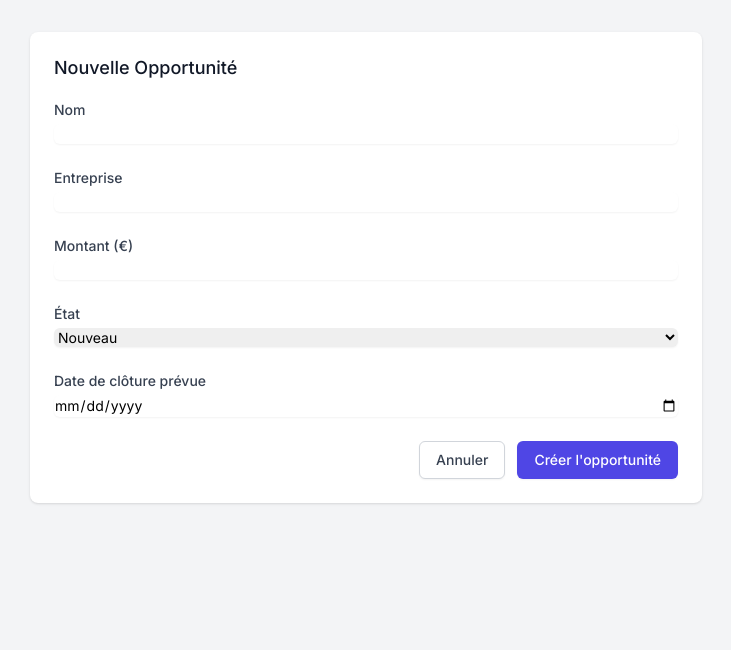
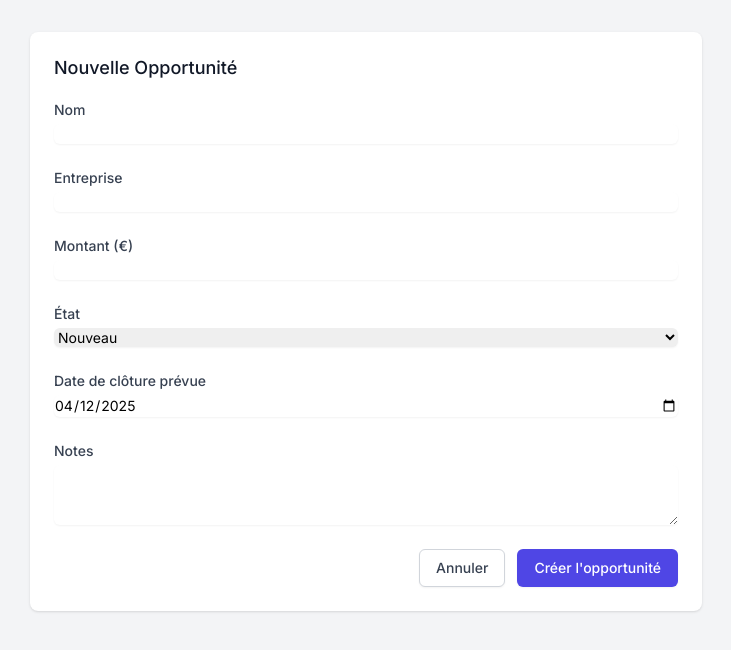
Before and after one commit to cGithu33/sales-crm, a Next.js app: page /opportunities/new in a window 1280 px wide. Shown: the top 650 px of the page, without its empty margins (274-1005 px from the left). Built offline with nearby package versions, Linux system fonts and the light colour scheme; no server answers; sample sign-in values are in the browser's storage.

Commit message:
feat: auto-fill opportunity form with scanned card data

```diff
--- a/app/opportunities/new/page.tsx
+++ b/app/opportunities/new/page.tsx
@@ -1,14 +1,23 @@
 'use client'
 
 import { useSession } from 'next-auth/react'
-import { useRouter } from 'next/navigation'
-import { FormEvent, useState } from 'react'
+import { useRouter, useSearchParams } from 'next/navigation'
+import { FormEvent, useEffect, useState } from 'react'
 
 export default function NewOpportunity() {
   const { data: session, status } = useSession()
   const router = useRouter()
+  const searchParams = useSearchParams()
   const [error, setError] = useState('')
   const [loading, setLoading] = useState(false)
+  const [formData, setFormData] = useState({
+    name: '',
+    company: '',
+    value: '',
+    stage: 'Nouveau',
+    closeDate: new Date().toISOString().split('T')[0],
+    notes: ''
+  })
 
   // Redirection si non authentifié
   if (status === 'unauthenticated') {
@@ -25,18 +34,33 @@ export default function NewOpportunity() {
     )
   }
 
+  // Récupérer les données de l'URL au chargement
+  useEffect(() => {
+    const company = searchParams.get('company')
+    const name = searchParams.get('name')
+    const email = searchParams.get('email')
+    const phone = searchParams.get('phone')
+
+    setFormData(prev => ({
+      ...prev,
+      company: company || '',
+      name: name || '',
+      // Stocker email et téléphone dans les notes si présents
+      notes: [
+        email && `Email: ${email}`,
+        phone && `Téléphone: ${phone}`
+      ].filter(Boolean).join('\n') || ''
+    }))
+  }, [searchParams])
+
   const handleSubmit = async (e: FormEvent<HTMLFormElement>) => {
     e.preventDefault()
     setError('')
     setLoading(true)
 
-    const formData = new FormData(e.currentTarget)
-    const data = {
-      name: formData.get('name'),
-      company: formData.get('company'),
-      value: formData.get('value'),
-      stage: formData.get('stage'),
-      closeDate: formData.get('closeDate')
+    const formDataToSend = {
+      ...formData,
+      value: parseFloat(formData.value) || 0
     }
 
     try {
@@ -45,7 +69,7 @@ export default function NewOpportunity() {
         headers: {
           'Content-Type': 'application/json',
         },
-        body: JSON.stringify(data),
+        body: JSON.stringify(formDataToSend),
       })
 
       if (!response.ok) {
@@ -81,6 +105,8 @@ export default function NewOpportunity() {
                   name="name"
                   id="name"
                   required
+                  value={formData.name}
+                  onChange={(e) => setFormData(prev => ({ ...prev, name: e.target.value }))}
                   className="mt-1 block w-full rounded-md border-gray-300 shadow-sm focus:border-indigo-500 focus:ring-indigo-500 sm:text-sm"
                 />
               </div>
@@ -94,6 +120,8 @@ export default function NewOpportunity() {
                   name="company"
                   id="company"
                   required
+                  value={formData.company}
+                  onChange={(e) => setFormData(prev => ({ ...prev, company: e.target.value }))}
                   className="mt-1 block w-full rounded-md border-gray-300 shadow-sm focus:border-indigo-500 focus:ring-indigo-500 sm:text-sm"
                 />
               </div>
@@ -109,6 +137,8 @@ export default function NewOpportunity() {
                   required
                   min="0"
                   step="0.01"
+                  value={formData.value}
+                  onChange={(e) => setFormData(prev => ({ ...prev, value: e.target.value }))}
                   className="mt-1 block w-full rounded-md border-gray-300 shadow-sm focus:border-indigo-500 focus:ring-indigo-500 sm:text-sm"
                 />
               </div>
@@ -121,6 +151,8 @@ export default function NewOpportunity() {
                   id="stage"
                   name="stage"
                   required
+                  value={formData.stage}
+                  onChange={(e) => setFormData(prev => ({ ...prev, stage: e.target.value }))}
                   className="mt-1 block w-full rounded-md border-gray-300 shadow-sm focus:border-indigo-500 focus:ring-indigo-500 sm:text-sm"
                 >
                   <option value="Nouveau">Nouveau</option>
@@ -141,6 +173,22 @@ export default function NewOpportunity() {
                   name="closeDate"
                   id="closeDate"
                   required
+                  value={formData.closeDate}
+                  onChange={(e) => setFormData(prev => ({ ...prev, closeDate: e.target.value }))}
+                  className="mt-1 block w-full rounded-md border-gray-300 shadow-sm focus:border-indigo-500 focus:ring-indigo-500 sm:text-sm"
+                />
+              </div>
+
+              <div>
+                <label htmlFor="notes" className="block text-sm font-medium text-gray-700">
+                  Notes
+                </label>
+                <textarea
+                  name="notes"
+                  id="notes"
+                  rows={3}
+                  value={formData.notes}
+                  onChange={(e) => setFormData(prev => ({ ...prev, notes: e.target.value }))}
                   className="mt-1 block w-full rounded-md border-gray-300 shadow-sm focus:border-indigo-500 focus:ring-indigo-500 sm:text-sm"
                 />
               </div>
```
